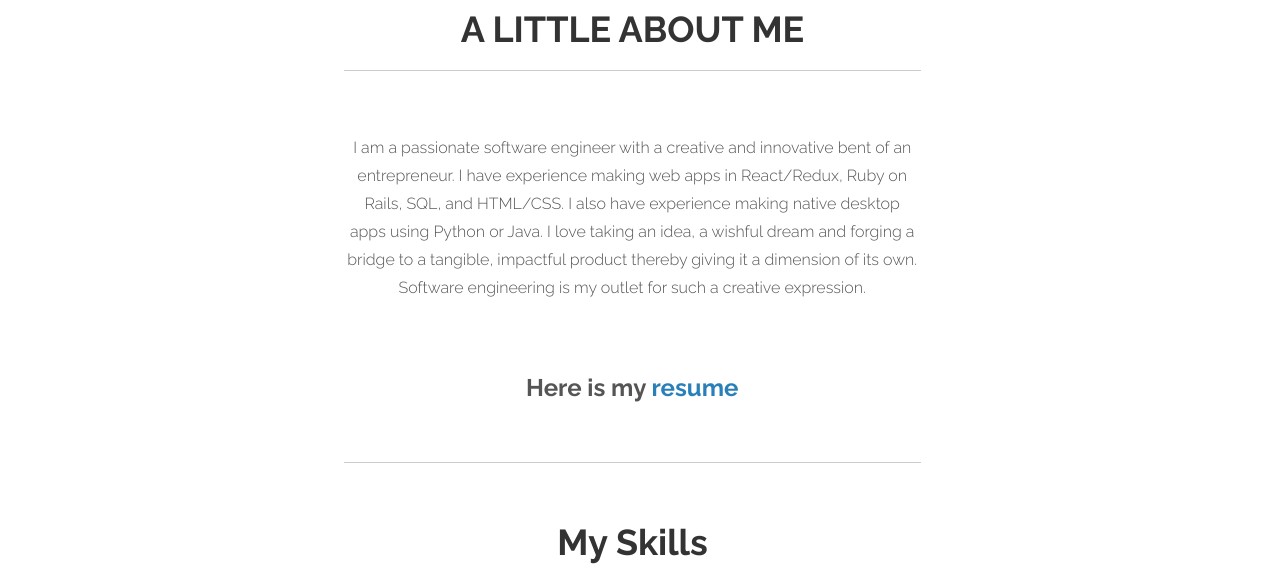
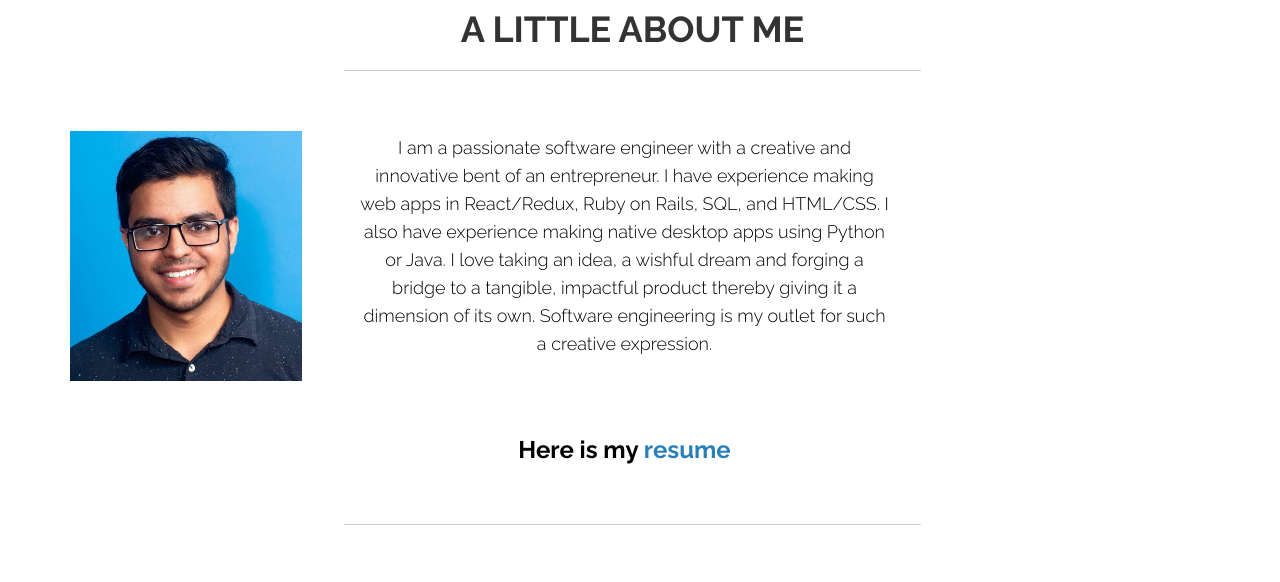
Before and after one commit to skeiromar/My-Portfolio-Site, a website built with webpack: page index.html in a window 1280 px wide. Shown: the part 880-1462 px from the top of the page. Built offline with nearby package versions, Linux system fonts and the light colour scheme; files whose address does not match are found by name.

Commit message:
made some changs

```diff
--- a/index.html
+++ b/index.html
@@ -78,7 +78,18 @@
 			<div class="row white">
 				<h1 class="fade-down centered section-title">A LITTLE ABOUT ME</h1>
 				<hr>
-				<div class="fade-up col-md-12 centered" style="width: 600px; margin-left: 24%">
+				<div class="fade-up col-md-12 centered" style="
+				width: 850px;
+				margin-left: 0%;
+				display: flex;
+				font-size: 18px;
+    			color: black;">
+					<img src="./assets/img/professional_pic.jpg"
+					style="width: 237px;
+					height: 250px;
+					margin-right: 57px;"
+					alt="">
+					<div>
 					<p>I am a passionate software engineer with a creative and innovative bent of an entrepreneur. I have experience making web apps in React/Redux, Ruby on Rails, SQL, and HTML/CSS. I also have experience making native desktop apps using Python or Java.
 
 						I love taking an idea, a wishful dream and forging a bridge to a tangible, impactful product thereby giving it a dimension of its own. Software engineering is my outlet for such a creative expression.
@@ -87,8 +98,9 @@
 					<br>
 
 					<p style="font-weight: bold; font-size: 24px">
-						Here is my <a href="https://docdro.id/LD95WYz">resume</a>
+						Here is my <a href="https://docdro.id/LD95WYz" target="_blank">resume</a>
 					</p>
+					</div>
 				</div>
 
 			</div>
```
Also changed, not shown: assets/img/professional_pic.jpg (added).
